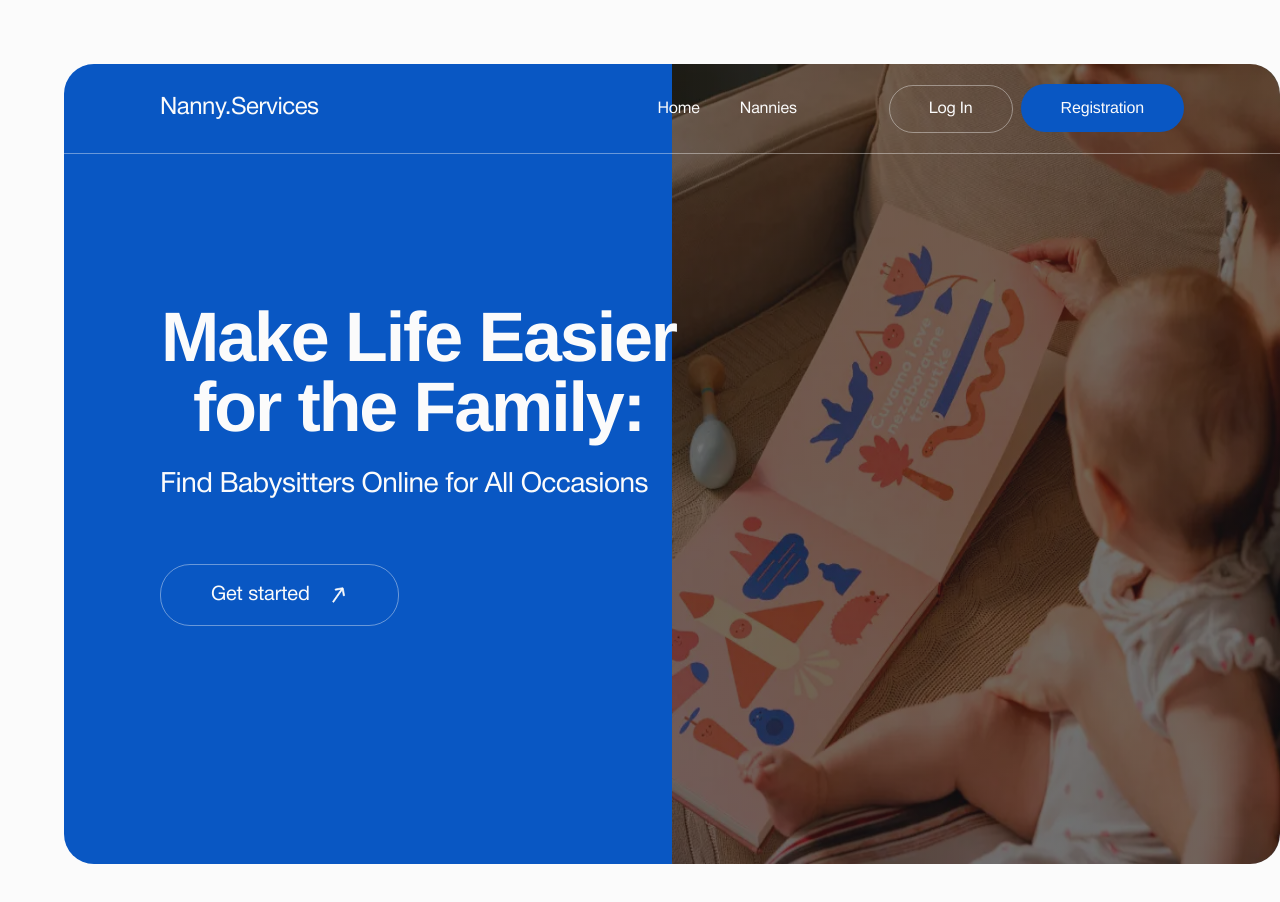
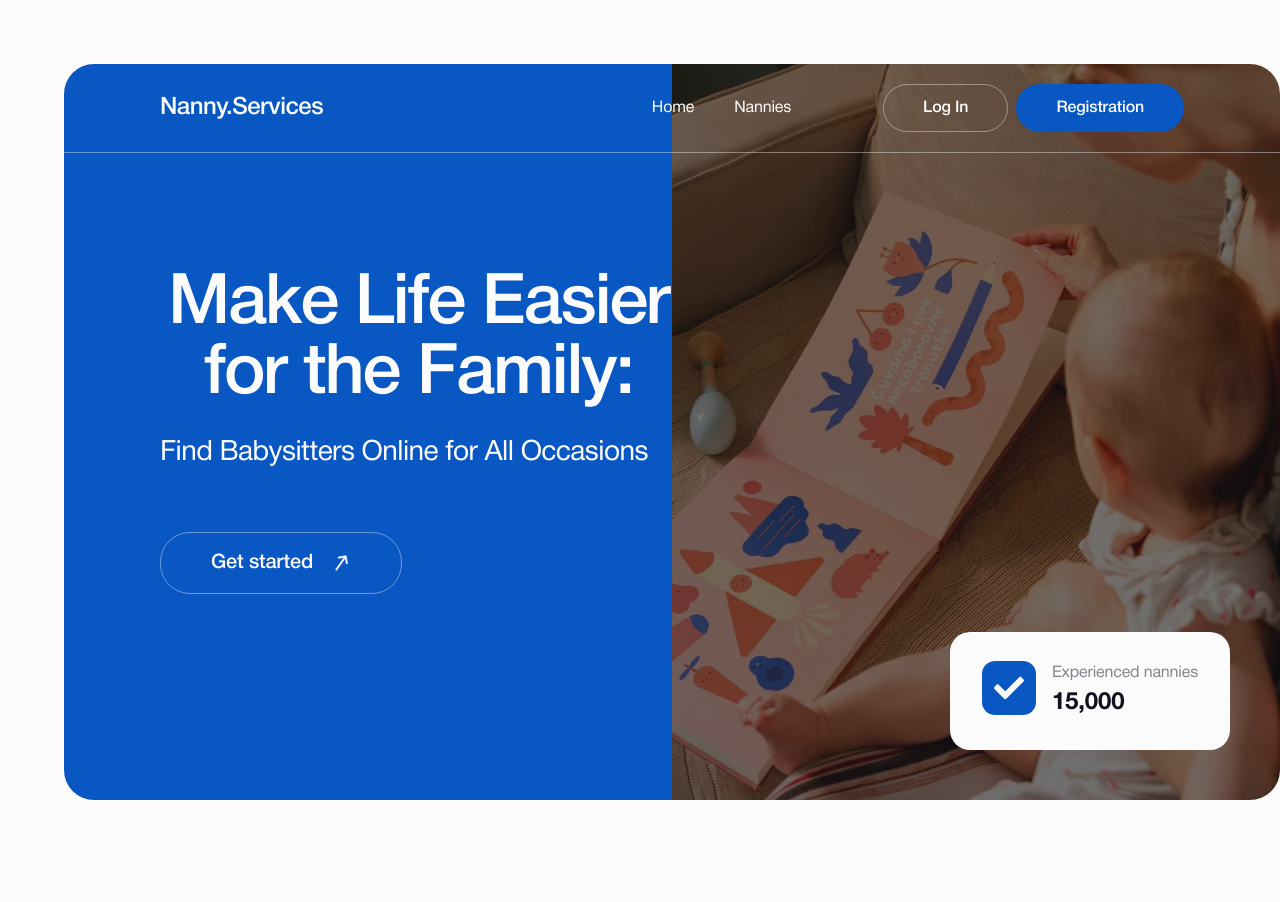
Before and after one commit to yurii-tsyhykal/nannies, a React (Vite) app: page / in a window 1280 px wide. Shown: the top 902 px of the page. After the commit the page ends 864 px from the top, so only its background shows below. Built offline with nearby package versions, Linux system fonts and the light colour scheme.

Commit message:
styled hero/headers versions

```diff
--- a/index.html
+++ b/index.html
@@ -4,13 +4,13 @@
     <meta charset="UTF-8" />
     <link type="image/svg+xml" href="/vite.svg" rel="icon" />
     <meta name="viewport" content="width=device-width, initial-scale=1.0" />
-    <link
+    <!-- <link
       href="https://cdnjs.cloudflare.com/ajax/libs/normalize/8.0.1/normalize.min.css"
       rel="stylesheet"
       integrity="sha512-NhSC1YmyruXifcj/KFRWoC561YpHpc5Jtzgvbuzx5VozKpWvQ+4nXhPdFgmx8xqexRcpAglTj9sIBWINXa8x5w=="
       crossorigin="anonymous"
       referrerpolicy="no-referrer"
-    />
+    /> -->
     <title>Vite + React</title>
   </head>
   <body>
--- a/src/components/Button/Button.module.css
+++ b/src/components/Button/Button.module.css
@@ -12,6 +12,7 @@
   background-color: transparent;
   border: 1px solid rgba(251, 251, 251, 0.4);
   padding: 13px 39px;
+  font-weight: 500;
   line-height: 1.25;
   margin-right: 8px;
 }
@@ -20,6 +21,7 @@
   background-color: var(--background);
   border: transparent;
   padding: 14px 40px;
+  font-weight: 500;
   line-height: 1.25;
   font-weight: 500;
   font-size: 16px;
--- a/src/components/Header/Header.jsx
+++ b/src/components/Header/Header.jsx
@@ -3,9 +3,15 @@ import css from './Header.module.css';
 import Button from '../Button/Button';
 import clsx from 'clsx';
 
-const Header = (type) => {
+const Header = ({ type }) => {
   return (
-    <header className={clsx(css.headerHome, !type && css.header)}>
+    <header
+      className={clsx(
+        css.header,
+        type && css.headerHome,
+        !type && css.headerNotHome
+      )}
+    >
       <Link to="/" className={css.logo}>
         Nanny.Services
       </Link>
--- a/src/components/Header/Header.module.css
+++ b/src/components/Header/Header.module.css
@@ -1,14 +1,12 @@
-.headerHome {
-  position: absolute;
-  top: 32px;
-  left: 32px;
-  right: 32px;
+.header {
+  z-index: 999999;
   display: flex;
+  justify-content: space-between;
+  align-items: center;
   padding: 20px 96px;
-  align-items: center;
-  justify-content: space-between;
-  border-bottom: 1px solid rgba(251, 251, 251, 0.4);
+
   .logo {
+    font-weight: 500;
     font-size: 24px;
 
     line-height: 1.17;
@@ -28,7 +26,21 @@
   }
 }
 
-.header {
+.headerHome {
+  position: absolute;
+  background-color: transparent;
+
+  border-bottom: 1px solid rgba(251, 251, 251, 0.4);
+  top: 32px;
+  left: 32px;
+  right: 32px;
+}
+
+.headerNotHome {
+  position: fixed;
+  top: 0;
+  left: 0;
+  right: 0;
   background-color: var(--background);
 }
 
--- a/src/components/HomePageComponents/Hero/Hero.jsx
+++ b/src/components/HomePageComponents/Hero/Hero.jsx
@@ -1,6 +1,7 @@
 import { NavLink } from 'react-router-dom';
 import css from './Hero.module.css';
 import { BsArrowRight } from 'react-icons/bs';
+import { FaCheck } from 'react-icons/fa';
 
 const Hero = () => {
   return (
@@ -11,7 +12,7 @@ const Hero = () => {
           <p className={css.subtitle}>
             Find Babysitters Online for All Occasions
           </p>
-          <NavLink className={css.getStartedLink}>
+          <NavLink className={css.getStartedLink} to={'/nannies'}>
             <span className={css.linkText}>Get started</span>
             <BsArrowRight
               className={css.arrow}
@@ -21,6 +22,13 @@ const Hero = () => {
             />
           </NavLink>
         </div>
+        <div className={css.countWrapper}>
+          <span className={css.countCheck}>
+            <FaCheck className={css.checkIcon} />
+          </span>
+          <p className={css.countDesc}>Experienced nannies</p>
+          <span className={css.count}>15,000</span>
+        </div>
       </div>
     </>
   );
--- a/src/components/HomePageComponents/Hero/Hero.module.css
+++ b/src/components/HomePageComponents/Hero/Hero.module.css
@@ -1,4 +1,5 @@
 .heroContainer {
+  position: relative;
   border-radius: 30px;
   width: 100%;
   background-color: #0957c3;
@@ -10,7 +11,7 @@
   background-repeat: no-repeat;
   background-size: 50% 100%;
   background-position: right center;
-  min-height: 736px;
+  height: 736px;
 
   .titleWrapper {
     display: flex;
@@ -19,8 +20,9 @@
     align-items: start;
     padding-left: 96px;
     max-width: 517px;
-    height: 100vh;
+    height: inherit;
     .title {
+      font-weight: 500;
       font-size: 70px;
       line-height: 1;
       letter-spacing: -0.03em;
@@ -42,6 +44,7 @@
       border-radius: 30px;
       padding: 18px 50px;
       font-family: var(--font-family);
+      font-weight: 500;
       font-size: 20px;
       line-height: 1.2;
       color: currentColor;
@@ -59,4 +62,48 @@
       }
     }
   }
+
+  .countWrapper {
+    position: absolute;
+    z-index: 99;
+    right: 50px;
+    bottom: 50px;
+    display: flex;
+    flex-direction: column;
+    flex-wrap: wrap;
+    column-gap: 16px;
+    justify-content: center;
+    align-items: start;
+    box-sizing: border-box;
+    padding: 29px 32px;
+    border-radius: 20px;
+    background-color: var(--main);
+    max-width: 284px;
+    max-height: 118px;
+
+    .countCheck {
+      display: inline-block;
+      padding: 12px;
+      border-radius: 13px;
+      background-color: #0957c3;
+      max-height: 30px;
+      max-width: 30px;
+
+      .checkIcon {
+        width: 30px;
+        height: 30px;
+      }
+    }
+
+    .countDesc {
+      font-weight: 400;
+      font-size: 16px;
+      color: rgba(17, 16, 28, 0.5);
+    }
+    .count {
+      font-weight: 700;
+      font-size: 24px;
+      color: #11101c;
+    }
+  }
 }
--- a/src/components/Layout/Layout.jsx
+++ b/src/components/Layout/Layout.jsx
@@ -6,6 +6,8 @@ import clsx from 'clsx';
 const Layout = () => {
   const { pathname } = useLocation();
   const isHomePage = pathname === '/';
+  console.log(isHomePage);
+
   return (
     <div className={clsx(css.layoutWrapper)}>
       <Header type={isHomePage} />
--- a/src/index.css
+++ b/src/index.css
@@ -1,15 +1,27 @@
 @font-face {
   font-family: 'Helvetica Neue';
-  src: url('./assets/fonts/HelveticaNeueRoman.woff2') format('woff2'),
-    url('./assets/fonts/HelveticaNeueMedium.woff2') format('woff2'),
-    url('./assets/fonts/HelveticaNeueBold.woff2') format('woff2');
-  font-weight: normal;
+  src: url('./assets/fonts/HelveticaNeueRoman.woff2') format('woff2');
+  font-weight: 400;
   font-style: normal;
 }
 
-  *:focus {
-    outline: transparent;
-  }
+@font-face {
+  font-family: 'Helvetica Neue';
+  src: url('./assets/fonts/HelveticaNeueMedium.woff2') format('woff2');
+  font-weight: 500;
+  font-style: normal;
+}
+
+@font-face {
+  font-family: 'Helvetica Neue';
+  src: url('./assets/fonts/HelveticaNeueBold.woff2') format('woff2');
+  font-weight: 700;
+  font-style: normal;
+}
+
+*:focus {
+  outline: transparent;
+}
 
 :root {
   font-family: 'Helvetica Neue', sans-serif;
@@ -48,7 +60,6 @@ a {
 }
 
 body {
-
   margin: 0;
 }
 
```
